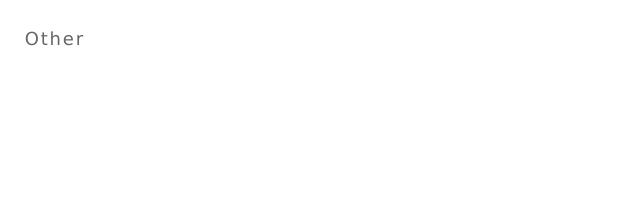
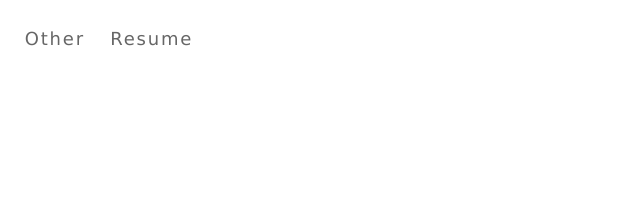
Before and after one commit to base698/base698.github.io, a plain HTML site: page index.html in a window 1280 px wide. Shown: the top 212 px of the page, 376-1016 px from the left. Drawn offline with Linux system fonts and the light colour scheme.

Commit message:
resume link

```diff
--- a/index.html
+++ b/index.html
@@ -211,6 +211,7 @@
       <li><a href="#experience" link="experience" class="nav-link">Experience</a></li>
       <li><a href="#education" link="education" class="nav-link">Education</a></li>
       <li><a href="#other" link="other" class="nav-link">Other</a></li>
+      <li><a href="/JustinThomas-resume.pdf" class="nav-link">Resume</a></li>
     </ul>
   </nav>
 </div>
```
Also changed, not shown: 1 other file.
